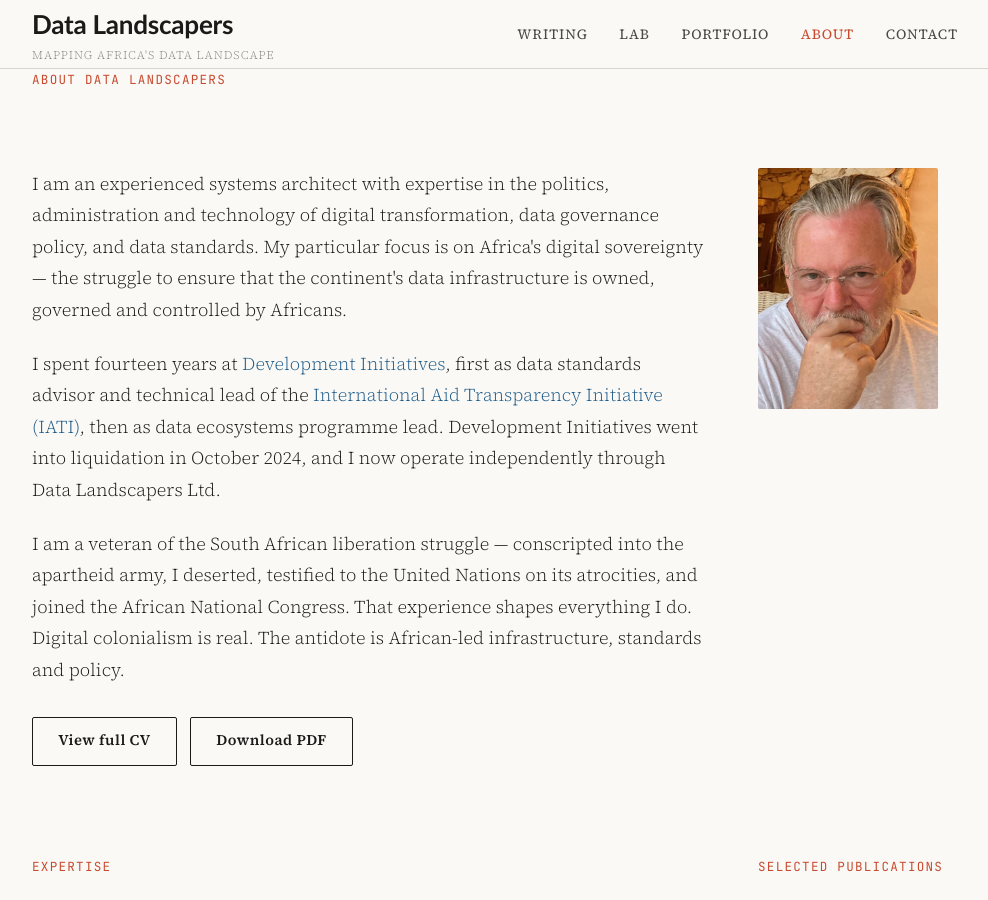
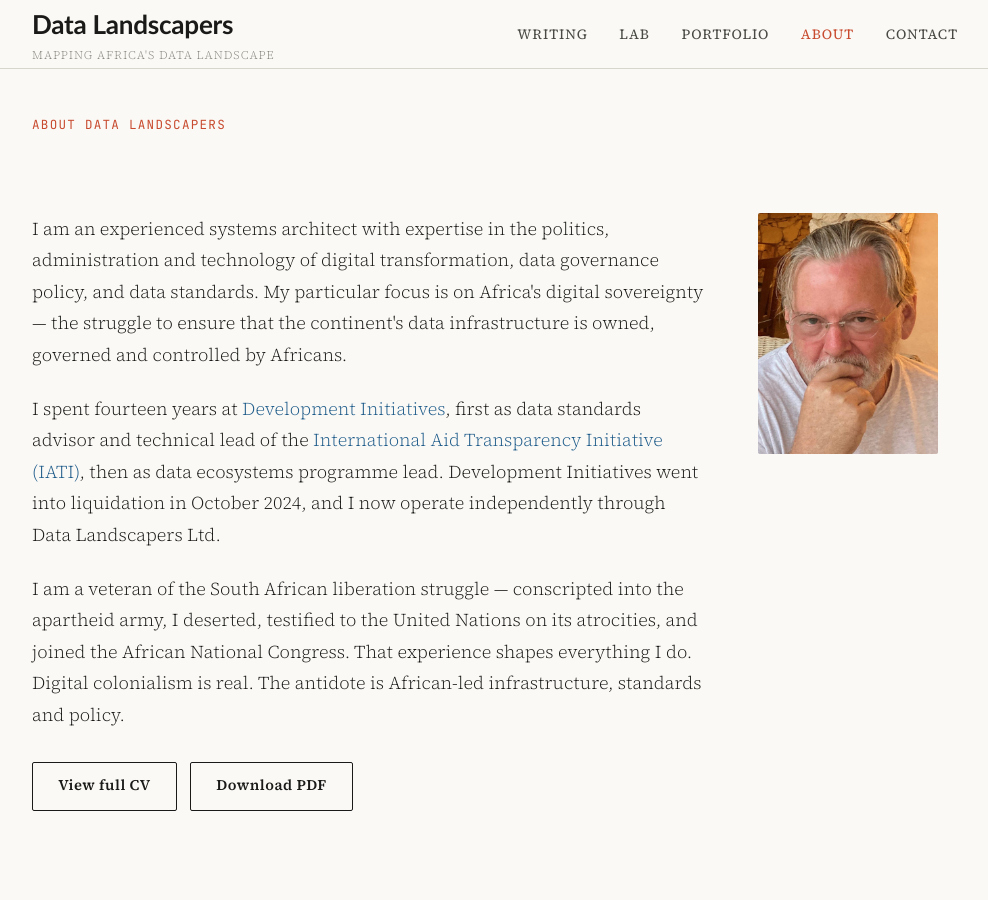
Before and after one commit to data-landscapers/data-landscapers.github.io, a Jekyll site: the page built from about/index.md, in a window 1280 px wide and 900 px high. Shown: the whole window, without its empty margins (145-1133 px from the left). Built offline with Jekyll 4.4.1, drawn with Linux system fonts in a browser that asks for light colours.

Commit message:
New about heading

```diff
--- a/about/index.md
+++ b/about/index.md
@@ -6,7 +6,7 @@ description: Bill Anderson — data governance consultant, data landscaping spec
 
 <div class="container">
 
-<div class="cv-section__label">About Data Landscapers</div>
+<div class="cv-section__label" style="padding-top: 2.5rem;">About Data Landscapers</div>
 
 <div class="about-intro">
   <div class="about-intro__text">
```
